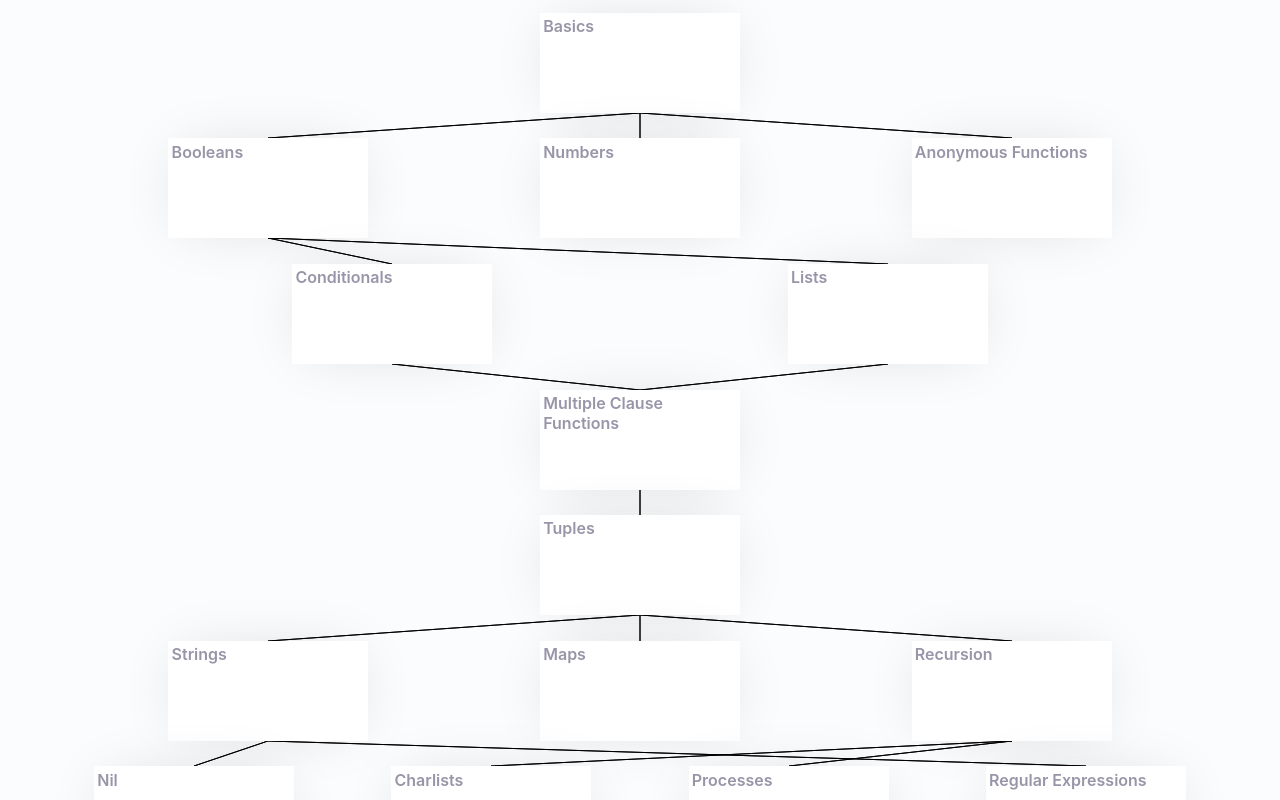
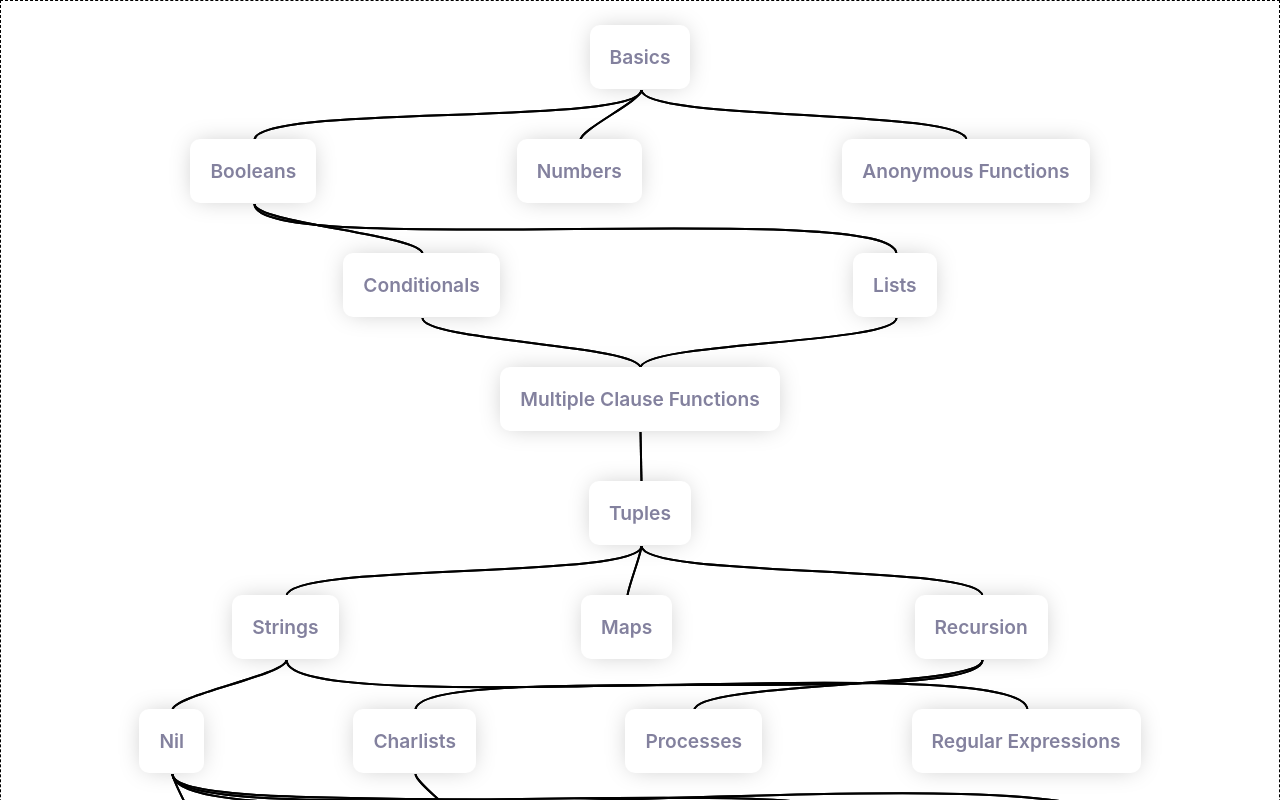
Before and after one commit to neenjaw/react-v3-website-poc, a React (Create React App) app: page / in a window 1280 px wide. Shown: the top 800 px of the page. Built offline with nearby package versions, Linux system fonts and the light colour scheme.

Commit message:
simple bezier

```diff
--- a/src/App.css
+++ b/src/App.css
@@ -1,10 +1,12 @@
 html {
-  --background: #FBFCFE;
+  --background: #FFFFFF;
   --card-background: #FFFFFF;
-  --green: #65B294;
-  --text-active: #26282d;
-  --text-unlocked: #6D6984;
-  --text-locked: #9895A8;
+  --check-green: #82E7C1;
+  --line-green: #64B294;
+  --line-available: #7194F7;
+  --line-locked: #C9C8D7;
+  --text-unlocked: #26282d;
+  --text-locked: #83819E;
 
   font-size: 100%;
 }
--- a/src/graph-view/Exercise.css
+++ b/src/graph-view/Exercise.css
@@ -21,15 +21,15 @@
 
 .exercise-card {
   box-sizing: border-box;
-  width: 200px;
-  height: 100px;
 
-  padding: 0.2rem;
-  margin: 0.8rem 0.2rem;
+  padding: 20px 20px 20px 20px;
+  margin: 25px 10px;
+
+  border-radius: 10px;
 
   background-color: var(--card-background);
   color: var(--text-locked);
-  box-shadow: 0px 0px 60px -15px rgba(0, 0, 0, 0.15);
+  box-shadow: 0px 0px 25px -5px rgba(0, 0, 0, 0.25);
 
   pointer-events: auto;
 }
@@ -42,6 +42,7 @@
 }
 
 .exercise-display-name {
+  font-size: 1.2rem;
   font-weight: 600;
 }
 
--- a/src/graph-view/Exercise.tsx
+++ b/src/graph-view/Exercise.tsx
@@ -1,4 +1,5 @@
 import React, { useState } from 'react'
+import { ExerciseCompleteIcon } from './ExerciseCompleteIcon'
 
 import { Exercise as IExercise } from './exercise-types'
 
@@ -29,9 +30,8 @@ export const Exercise = ({
     >
       <div className="exercise-display">
         <div className="exercise-display-name">{name}</div>
-        <div className="exercise-display-stats"></div>
+        <ExerciseCompleteIcon show={false} />
       </div>
-      {/* render another component here for the status */}
     </div>
   )
 }
--- /dev/null
+++ b/src/graph-view/ExerciseCompleteIcon.tsx
@@ -0,0 +1,7 @@
+import React from 'react'
+
+export const ExerciseCompleteIcon = ({ show }: { show: boolean }) => {
+  if (!show) return null
+
+  return <span>C</span>
+}
--- a/src/graph-view/ExerciseConnections.css
+++ b/src/graph-view/ExerciseConnections.css
@@ -7,5 +7,5 @@
   left: 0;
   touch-action: none;
   border: 0;
-  /* border: 1px dashed; */
+  border: 1px dashed;
 }
--- a/src/graph-view/ExerciseConnections.tsx
+++ b/src/graph-view/ExerciseConnections.tsx
@@ -157,21 +157,17 @@ function determinePathTypes(
 }
 
 function getPathStartFromElement(el: HTMLElement): ExercisePathCoordinate {
-  const x = toNearestHalf(el.offsetLeft + el.offsetWidth / 2)
+  const x = Math.floor(el.offsetLeft + el.offsetWidth / 2) + 0.5
   const y = Math.ceil(el.offsetTop + el.offsetHeight)
 
   return { x, y }
 }
 
 function getPathEndFromElement(el: HTMLElement): ExercisePathCoordinate {
-  const x = toNearestHalf(el.offsetLeft + el.offsetWidth / 2)
+  const x = Math.floor(el.offsetLeft + el.offsetWidth / 2) + 0.5
   const y = Math.floor(el.offsetTop)
 
   return { x, y }
-}
-
-function toNearestHalf(n: number): number {
-  return Math.ceil(n * 2) / 2
 }
 
 function getPathState(exerciseStatus: ExerciseState): ExercisePathState {
@@ -198,8 +194,23 @@ function drawPath(
   ctx: CanvasRenderingContext2D,
   options: DrawPathOptions
 ): void {
+  const { start, end } = path
+
+  const pageWidth = document.documentElement.clientWidth
+  const normalize =
+    ((end.y - start.y) * Math.abs(start.x - end.x)) / (pageWidth / 2)
+  const adjust = 6
+
   ctx.beginPath()
-  ctx.moveTo(path.start.x, path.start.y)
-  ctx.lineTo(path.end.x, path.end.y)
+  ctx.lineWidth = 2
+  ctx.moveTo(start.x, start.y)
+  ctx.bezierCurveTo(
+    start.x,
+    start.y + normalize + adjust,
+    end.x,
+    end.y - normalize - adjust,
+    end.x,
+    end.y
+  )
   ctx.stroke()
 }
```
